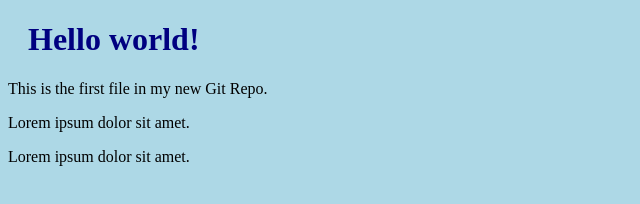
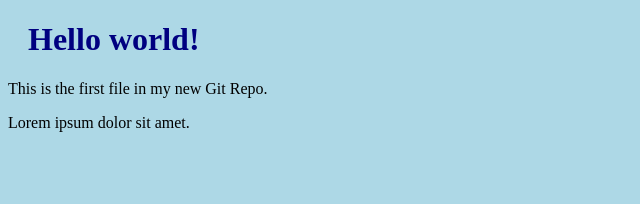
Before and after one commit to Manjunath-Khot/hello-world, a plain HTML site: page index.html in a window 1280 px wide. Shown: the whole page, without its empty margins (0-640 px from the left). Drawn offline with Linux system fonts and the light colour scheme.

Commit message:
Again fixed a bug

```diff
--- a/index.html
+++ b/index.html
@@ -9,6 +9,6 @@
 <h1>Hello world!</h1>
 <p>This is the first file in my new Git Repo.</p>
 <p>Lorem ipsum dolor sit amet.</p>
-<span>Lorem ipsum dolor sit amet.</span>
+
 </body>
 </html>
```
